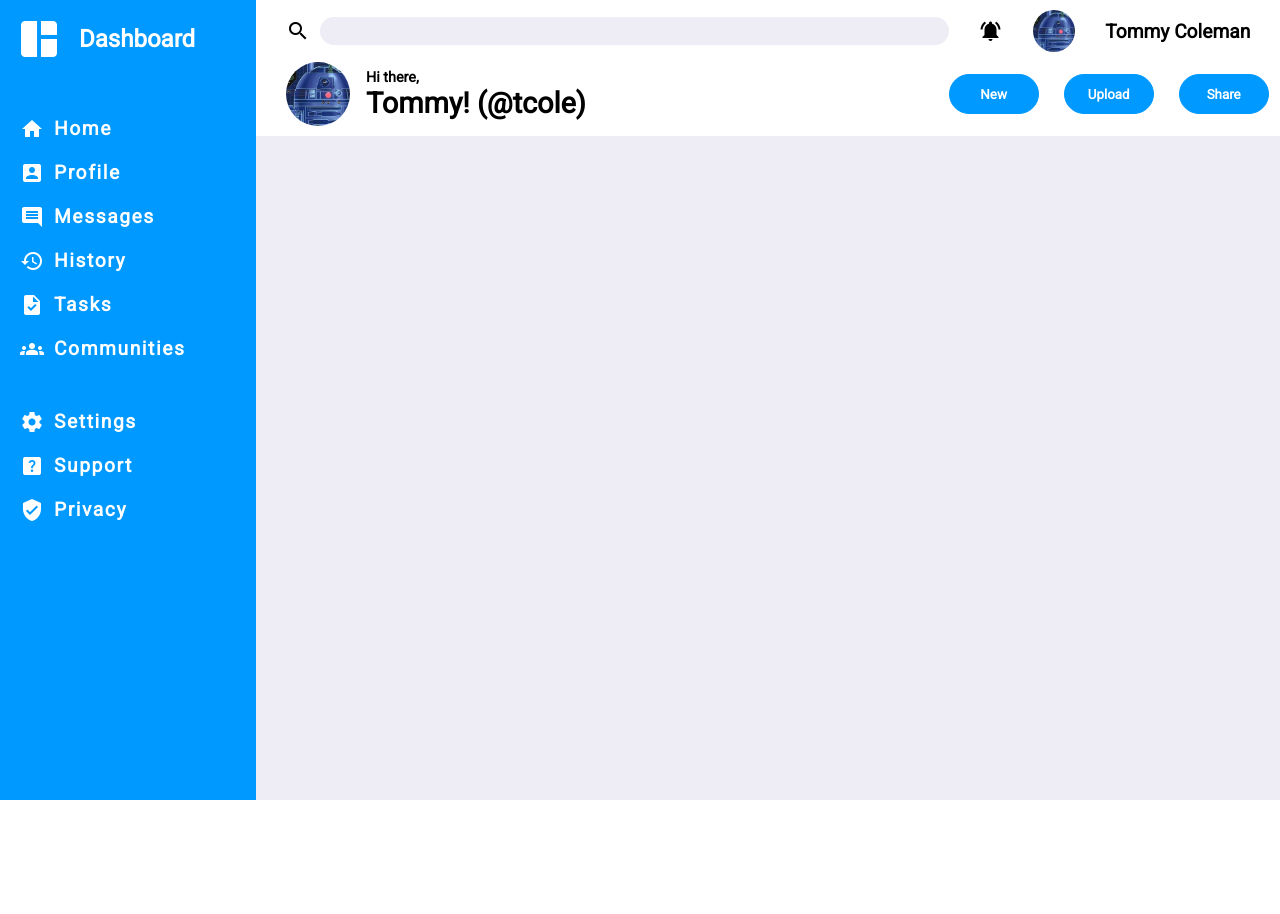
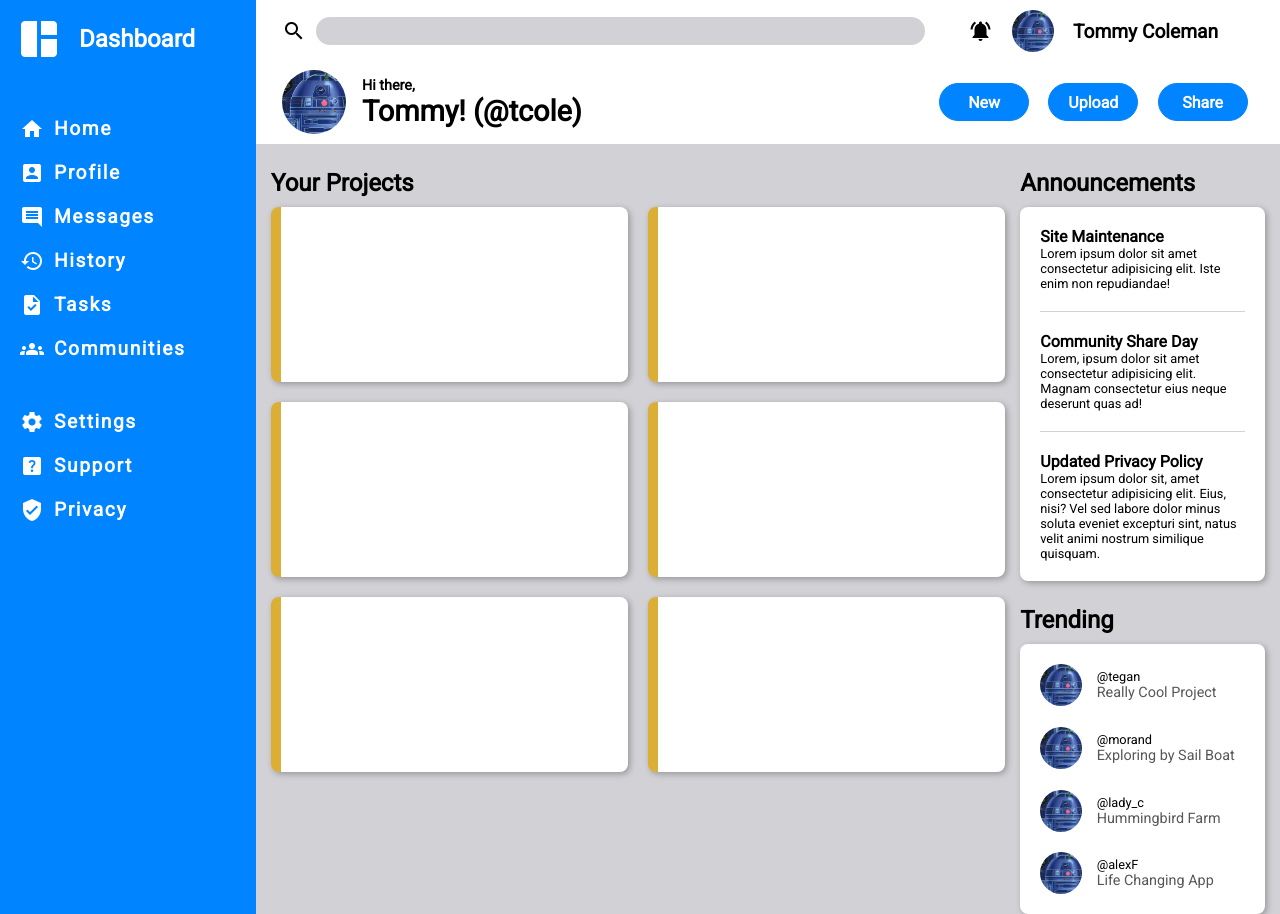
Before and after one commit to MichaelColeman/dashboard-project, a plain HTML site: page index.html in a window 1280 px wide. Before the commit the page ends 800 px from the top, so only its background shows below. Drawn offline with Linux system fonts and the light colour scheme.

Commit message:
implement main dashboard section

```diff
--- a/index.html
+++ b/index.html
@@ -9,11 +9,12 @@
     <title>Dashboard</title>
   </head>
   <body>
-    <div class="main-layout-container">
+    <div class="body-layout-container">
       <div class="header">
         <div class="header-layout-container">
           <div class="search-bar">
-            <span class="material-icons">search</span><input type="search" name="main-search" id="main-search" />
+            <span class="material-icons">search</span>
+            <input type="search" name="main-search" id="main-search" tab-index="0" />
           </div>
           <div class="status-bar">
             <span class="material-icons notification">notifications_active</span>
@@ -58,8 +59,10 @@
         </div>
       </div>
       <main class="main">
-        <h2 class="section-title"></h2>
-        <div class="container">
+        <div class="main-layout-container">
+          <div class="project-section">
+            <h2 class="section-title">Your Projects</h2>
+            <div class="card-container">
               <article class="card"></article>
               <article class="card"></article>
               <article class="card"></article>
@@ -67,9 +70,73 @@
               <article class="card"></article>
               <article class="card"></article>
             </div>
+          </div>
+          <div class="announcements-section">
+            <h2 class="section-title">Announcements</h2>
+            <div class="announcements-container">
+              <div class="announcement">
+                <h4>Site Maintenance</h4>
+                <p>Lorem ipsum dolor sit amet consectetur adipisicing elit. Iste enim non repudiandae!</p>
+              </div>
+              <div class="announcement">
+                <h4>Community Share Day</h4>
+                <p>
+                  Lorem, ipsum dolor sit amet consectetur adipisicing elit. Magnam consectetur eius neque deserunt quas
+                  ad!
+                </p>
+              </div>
+              <div class="announcement">
+                <h4>Updated Privacy Policy</h4>
+                <p>
+                  Lorem ipsum dolor sit, amet consectetur adipisicing elit. Eius, nisi? Vel sed labore dolor minus
+                  soluta eveniet excepturi sint, natus velit animi nostrum similique quisquam.
+                </p>
+              </div>
+            </div>
+          </div>
+          <div class="trending-section">
+            <h2 class="section-title">Trending</h2>
+            <div class="trending-container">
+              <div class="trending-profile">
+                <div class="image-round-container profile-pic">
+                  <img src="./images/profile-pic.png" alt="profile picture" />
+                </div>
+                <div class="profile-info">
+                  <p class="name">@tegan</p>
+                  <p class="project-name">Really Cool Project</p>
+                </div>
+              </div>
+              <div class="trending-profile">
+                <div class="image-round-container profile-pic">
+                  <img src="./images/profile-pic.png" alt="profile picture" />
+                </div>
+                <div class="profile-info">
+                  <p class="name">@morand</p>
+                  <p class="project-name">Exploring by Sail Boat</p>
+                </div>
+              </div>
+              <div class="trending-profile">
+                <div class="image-round-container profile-pic">
+                  <img src="./images/profile-pic.png" alt="profile picture" />
+                </div>
+                <div class="profile-info">
+                  <p class="name">@lady_c</p>
+                  <p class="project-name">Hummingbird Farm</p>
+                </div>
+              </div>
+              <div class="trending-profile">
+                <div class="image-round-container profile-pic">
+                  <img src="./images/profile-pic.png" alt="profile picture" />
+                </div>
+                <div class="profile-info">
+                  <p class="name">@alexF</p>
+                  <p class="project-name">Life Changing App</p>
+                </div>
+              </div>
+            </div>
+          </div>
+        </div>
       </main>
-      <div class="announcements"></div>
-      <div class="trending"></div>
     </div>
   </body>
 </html>
--- a/style.css
+++ b/style.css
@@ -8,14 +8,19 @@
 }
 
 :root {
-  --color-main: rgb(0, 153, 255);
-  --color-lightgrey: rgb(238, 237, 245);
+  --color-main: rgb(0, 132, 255);
+  --color-accent: rgb(219, 175, 54);
+  --color-lightgrey: rgb(210, 210, 214);
   --color-sidebar: var(--color-main);
   --color-sidebar-hover: rgba(0, 0, 0, 0.2);
   --color-main-bg: var(--color-lightgrey);
   --color-input-bg: var(--color-lightgrey);
   --icon-size-profile: 42px;
+  --icon-size-trending: 42px;
   --icon-size-welcome: 64px;
+  --card-min-width: 260px;
+  --card-min-height: 175px;
+  /* --card-max-width: 350px; */
 }
 
 html,
@@ -24,7 +29,7 @@ body {
   height: 100%;
 }
 
-.main-layout-container {
+.body-layout-container {
   display: grid;
   grid-template-rows: 1fr 5fr;
   grid-template-columns: 1fr 4fr;
@@ -45,12 +50,13 @@ body {
 /* ------------- */
 /* -- Header  -- */
 /* ------------- */
+
 .header {
   grid-area: header;
-  box-shadow: 1px 0 3px black;
-  padding: 10px 0px 0px 30px;
-  /* height: 150px; */
+  box-shadow: 3px 3px 3px black;
+  padding: 10px 26px 0px 26px;
 }
+
 .header-layout-container {
   display: grid;
   grid-template-rows: 1fr 2fr;
@@ -58,6 +64,7 @@ body {
   grid-template-areas:
     'search-bar status-bar'
     'welcome project-options';
+  gap: 0.5rem;
   height: 100%;
 }
 
@@ -82,13 +89,9 @@ body {
   grid-area: status-bar;
   justify-content: center;
   align-items: center;
-  gap: 1.9rem;
+  gap: 1.2rem;
   font-weight: 800;
   font-size: 1.2rem;
-}
-
-.project-options {
-  grid-area: project-options;
 }
 
 .status-bar .image-round-container {
@@ -97,7 +100,8 @@ body {
 }
 
 .status-bar img,
-.welcome img {
+.welcome img,
+.profile-pic img {
   display: inline;
   margin: 0 auto;
   height: 100%;
@@ -109,6 +113,7 @@ body {
   align-items: center;
   gap: 1rem;
 }
+
 .welcome .image-round-container {
   width: var(--icon-size-welcome);
   height: var(--icon-size-welcome);
@@ -122,13 +127,16 @@ body {
 .greeting span {
   font-weight: 800;
   font-size: 1.8rem;
+  white-space: nowrap;
 }
+
 .project-options {
   display: flex;
+  grid-area: project-options;
   flex: 0 0 100%;
+  justify-content: center;
   align-items: center;
-  justify-items: center;
-  gap: 25px;
+  gap: 1.2rem;
 }
 
 .project-option {
@@ -136,14 +144,16 @@ body {
   border-radius: 20px;
   background-color: var(--color-main);
   width: 90px;
-  height: 40px;
+  height: 38px;
   color: white;
   font-weight: 700;
+  font-size: 16px;
 }
 
 /* ------------- */
 /* -- Sidebar -- */
 /* ------------- */
+
 .sidebar {
   display: flex;
   grid-area: sidebar;
@@ -189,6 +199,7 @@ body {
 .sidebar-option:hover {
   background-color: var(--color-sidebar-hover);
 }
+
 .sidebar-option .material-icons {
   margin-right: 10px;
   margin-left: 10px;
@@ -197,22 +208,117 @@ body {
 /* ------------- */
 /* ---  main --- */
 /* ------------- */
+
 .main {
   grid-area: main;
   background-color: var(--color-main-bg);
 }
 
+.main-layout-container {
+  display: grid;
+  grid-template: auto auto / 3fr 1fr;
+  grid-template-areas:
+    'project-section announcements'
+    'project-section trending';
+  gap: 15px;
+  padding-top: 15px;
+  padding-right: 15px;
+  padding-left: 15px;
+}
+
+main h2 {
+  padding: 10px 0;
+}
+
+.project-section {
+  grid-row: 1 / 3;
+}
+
 /* ------------- */
 /* ---  card --- */
 /* ------------- */
-.card {
-  display: none;
+
+.card-container {
+  display: grid;
+  grid-template-columns: repeat(auto-fit, minmax(var(--card-min-width), 1fr));
+  grid-area: card-container;
+  gap: 20px;
 }
 
-.announcements {
-  grid-area: announcements;
+.card {
+  box-shadow: 2px 2px 6px rgba(0, 0, 0, 0.288);
+  border-left: 10px solid var(--color-accent);
+  border-radius: 8px;
+  background-color: white;
+  min-height: var(--card-min-height);
 }
 
-.trending {
+/* announcement */
+
+.announcement {
+  border-bottom: 1px solid var(--color-input-bg);
+  padding-top: 20px;
+  padding-bottom: 20px;
+}
+.announcement:first-child {
+  padding-top: 0px;
+}
+.announcement:last-child {
+  border-bottom: none;
+  padding-bottom: 0px;
+}
+
+.announcements-section {
+  grid-area: announcements;
+  height: fit-content;
+}
+
+.announcements-container,
+.trending-container {
+  box-shadow: 2px 2px 6px rgba(0, 0, 0, 0.288);
+  border-radius: 8px;
+  background-color: white;
+  padding: 20px 20px;
+}
+
+.announcement p {
+  font-size: 0.8rem;
+}
+
+/* trending */
+
+.trending-container {
+  display: flex;
+  flex-direction: column;
+  gap: 1.3rem;
+}
+.trending-section {
   grid-area: trending;
 }
+
+.trending-profile {
+  display: flex;
+  gap: 0.9rem;
+}
+
+.profile-info {
+  display: flex;
+  flex-direction: column;
+  justify-content: center;
+}
+.profile-info .name {
+  font-size: 0.8rem;
+}
+
+.profile-info .project-name {
+  color: rgb(87, 87, 87);
+  font-size: 0.9rem;
+}
+
+.trending-section .image-round-container {
+  width: var(--icon-size-trending);
+  height: var(--icon-size-trending);
+}
+
+@media only screen and (max-width: 900px) {
+}
```
Lines whose indentation alone changed are shown as unchanged.
